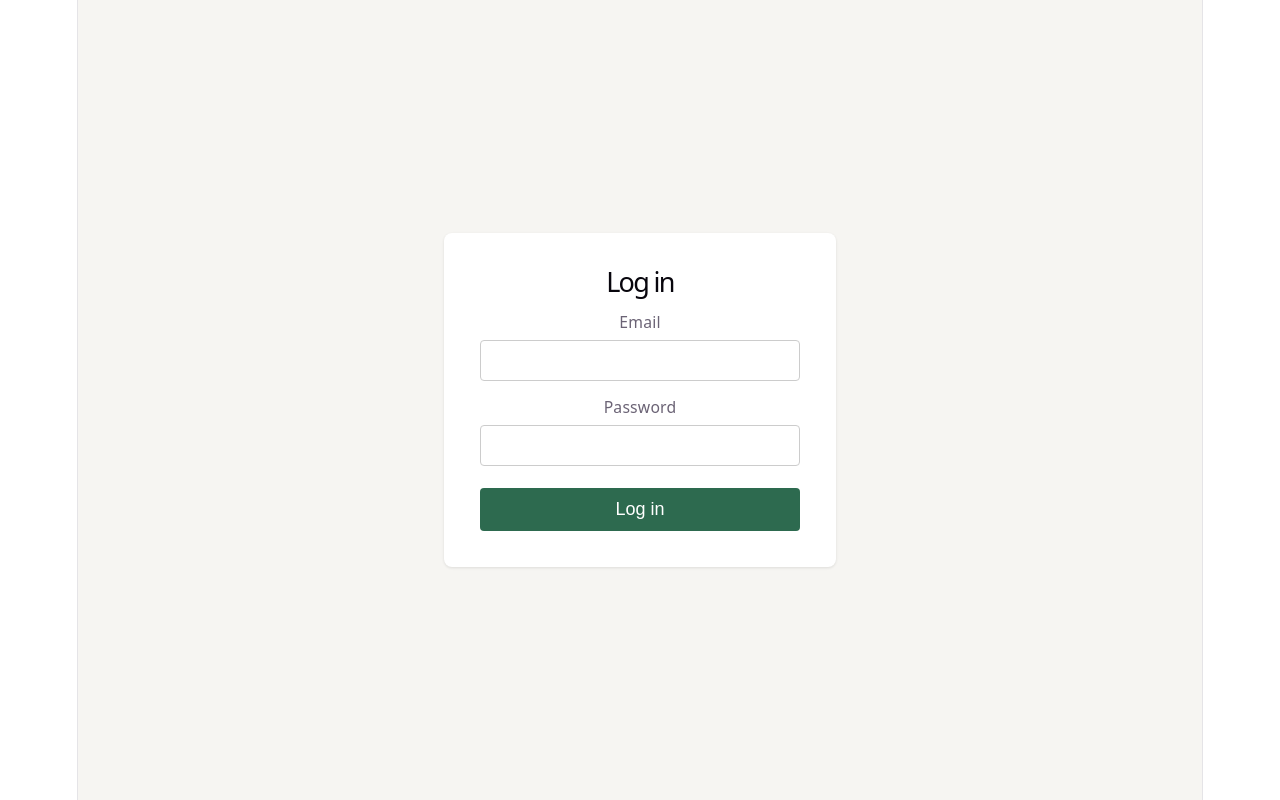
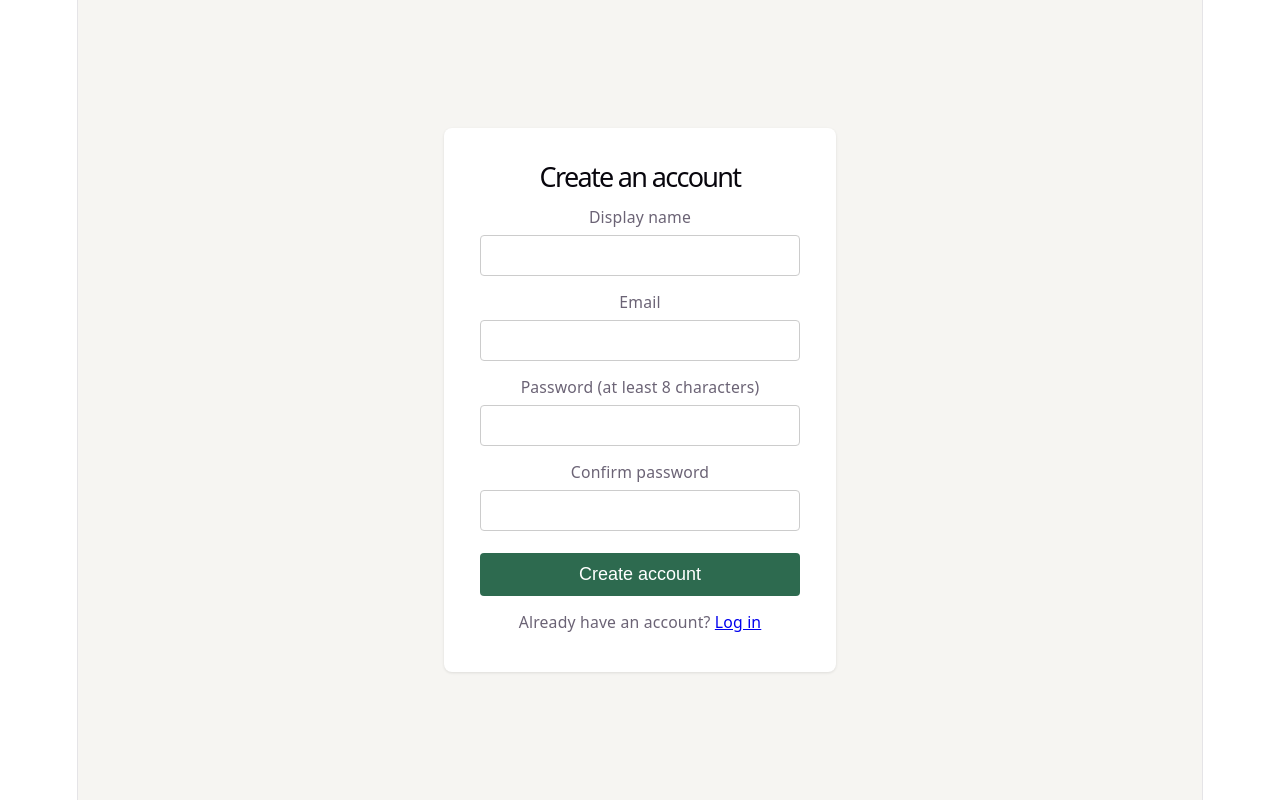
Before and after one commit to agvn23/GardenToolSharing, a React (Vite) app in the folder garden-tool-sharing-web/: page /register in a window 1280 px wide. Before the commit this address led to /login. Built offline with nearby package versions, Linux system fonts and the light colour scheme; no server answers.

Commit message:
Added RegisterPage

```diff
--- a/garden-tool-sharing-web/src/app.tsx
+++ b/garden-tool-sharing-web/src/app.tsx
@@ -9,6 +9,7 @@ import { RequestsPage } from './pages/RequestsPage';
 import { RequestAccessPage } from './pages/RequestAccessPage';
 import { HiddenToolsPage } from './pages/HiddenToolsPage';
 import { EditToolPage } from './pages/EditToolPage';
+import { RegisterPage } from './pages/RegisterPage';
 
 
 // Temporary stand-in for "/" until the Dashboard slice replaces it - proves the full
@@ -19,6 +20,7 @@ export function App() {
   return (
     <Routes>
       <Route path="/login" element={<LoginPage />} />
+      <Route path="/register" element={<RegisterPage />} />
       <Route element={<AuthGuard />}>
         <Route element={<RootLayout />}>
           <Route path="/" element={<Navigate to="/tools" replace />} />
--- a/garden-tool-sharing-web/src/contexts/AuthContext.tsx
+++ b/garden-tool-sharing-web/src/contexts/AuthContext.tsx
@@ -2,7 +2,7 @@ import { createContext, useContext, useEffect, useState, type ReactNode } from '
 import { apiFetch } from '../utils/api';
 import { getStoredToken, setStoredToken, clearStoredToken } from '../utils/authStorage';
 import type { User } from '../types/user';
-import type { AuthResponse, LoginRequest } from '../types/auth';
+import type { AuthResponse, LoginRequest, RegisterRequest } from '../types/auth';
 
 interface AuthContextValue {
   user: User | null;
@@ -12,6 +12,7 @@ interface AuthContextValue {
   isLoading: boolean;
   login: (credentials: LoginRequest) => Promise<void>;
   logout: () => void;
+  register: (details: RegisterRequest) => Promise<void>;
 }
 
 const AuthContext = createContext<AuthContextValue | undefined>(undefined);
@@ -51,6 +52,16 @@ export function AuthProvider({ children }: { children: ReactNode }) {
     setUser(response.user);
   }
 
+  async function register(details: RegisterRequest) {
+    const response = await apiFetch<AuthResponse>('/auth/register', {
+      method: 'POST',
+      body: details,
+    });
+    setStoredToken(response.token);
+    setToken(response.token);
+    setUser(response.user);
+  }
+
   function logout() {
     clearStoredToken();
     setToken(null);
@@ -58,7 +69,7 @@ export function AuthProvider({ children }: { children: ReactNode }) {
   }
 
   return (
-    <AuthContext.Provider value={{ user, token, isLoading, login, logout }}>
+    <AuthContext.Provider value={{ user, token, isLoading, login, register, logout }}>
       {children}
     </AuthContext.Provider>
   );
--- a/garden-tool-sharing-web/src/pages/LoginPage.tsx
+++ b/garden-tool-sharing-web/src/pages/LoginPage.tsx
@@ -1,5 +1,5 @@
 import { useState, type CSSProperties, type FormEvent } from 'react';
-import { Navigate, useLocation, useNavigate } from 'react-router-dom';
+import { Link, Navigate, useLocation, useNavigate } from 'react-router-dom';
 import { useAuth } from '../contexts/AuthContext';
 import { ApiError } from '../utils/problemDetails';
 
@@ -68,6 +68,9 @@ if (user) return <Navigate to={from} replace />;
         <button type="submit" disabled={isSubmitting} style={styles.button}>
           {isSubmitting ? 'Logging in…' : 'Log in'}
         </button>
+        <p style={{ margin: 0, fontSize: '0.875rem' }}>
+          No account yet? <Link to="/register">Create one</Link>
+        </p>
       </form>
     </div>
   );
--- /dev/null
+++ b/garden-tool-sharing-web/src/pages/RegisterPage.tsx
@@ -0,0 +1,146 @@
+import { useState, type CSSProperties, type FormEvent } from 'react';
+import { Link, Navigate, useNavigate } from 'react-router-dom';
+import { useAuth } from '../contexts/AuthContext';
+import { errorMessage } from '../utils/problemDetails';
+
+export function RegisterPage() {
+  const { register, user, isLoading } = useAuth();
+  const navigate = useNavigate();
+
+  const [displayName, setDisplayName] = useState('');
+  const [email, setEmail] = useState('');
+  const [password, setPassword] = useState('');
+  const [confirm, setConfirm] = useState('');
+  const [error, setError] = useState<string | null>(null);
+  const [isSubmitting, setIsSubmitting] = useState(false);
+
+  async function handleSubmit(event: FormEvent) {
+    event.preventDefault();
+    setError(null);
+
+    if (password !== confirm) {
+      setError("The passwords don't match.");
+      return;
+    }
+
+    setIsSubmitting(true);
+    try {
+      await register({ displayName: displayName.trim(), email: email.trim(), password });
+      navigate('/tools', { replace: true });
+    } catch (err) {
+      setError(errorMessage(err));
+    } finally {
+      setIsSubmitting(false);
+    }
+  }
+
+  // Wait for the stored-token check, and send anyone already logged in onward
+  if (isLoading) return null;
+  if (user) return <Navigate to="/tools" replace />;
+
+  return (
+    <div style={styles.page}>
+      <form onSubmit={handleSubmit} style={styles.card}>
+        <h1 style={styles.heading}>Create an account</h1>
+
+        <label style={styles.label}>
+          Display name
+          <input
+            value={displayName}
+            onChange={(e) => setDisplayName(e.target.value)}
+            required
+            minLength={2}
+            maxLength={50}
+            autoComplete="name"
+            style={styles.input}
+          />
+        </label>
+
+        <label style={styles.label}>
+          Email
+          <input
+            type="email"
+            value={email}
+            onChange={(e) => setEmail(e.target.value)}
+            required
+            maxLength={254}
+            autoComplete="email"
+            style={styles.input}
+          />
+        </label>
+
+        <label style={styles.label}>
+          Password (at least 8 characters)
+          <input
+            type="password"
+            value={password}
+            onChange={(e) => setPassword(e.target.value)}
+            required
+            minLength={8}
+            maxLength={100}
+            autoComplete="new-password"
+            style={styles.input}
+          />
+        </label>
+
+        <label style={styles.label}>
+          Confirm password
+          <input
+            type="password"
+            value={confirm}
+            onChange={(e) => setConfirm(e.target.value)}
+            required
+            autoComplete="new-password"
+            style={styles.input}
+          />
+        </label>
+
+        {error && <p role="alert" style={styles.error}>{error}</p>}
+
+        <button type="submit" disabled={isSubmitting} style={styles.button}>
+          {isSubmitting ? 'Creating account…' : 'Create account'}
+        </button>
+
+        <p style={styles.footer}>
+          Already have an account? <Link to="/login">Log in</Link>
+        </p>
+      </form>
+    </div>
+  );
+}
+
+const styles: Record<string, CSSProperties> = {
+  page: {
+    minHeight: '100vh',
+    display: 'flex',
+    alignItems: 'center',
+    justifyContent: 'center',
+    fontFamily: 'system-ui, sans-serif',
+    background: '#f6f5f2',
+  },
+  card: {
+    display: 'flex',
+    flexDirection: 'column',
+    gap: '0.75rem',
+    width: '320px',
+    padding: '2rem',
+    background: '#fff',
+    borderRadius: '8px',
+    boxShadow: '0 1px 3px rgba(0,0,0,0.1)',
+  },
+  heading: { margin: 0, fontSize: '1.5rem' },
+  label: { display: 'flex', flexDirection: 'column', gap: '0.25rem', fontSize: '0.875rem' },
+  input: { padding: '0.5rem', fontSize: '1rem', border: '1px solid #ccc', borderRadius: '4px' },
+  error: { color: '#b91c1c', fontSize: '0.875rem', margin: 0 },
+  button: {
+    marginTop: '0.5rem',
+    padding: '0.6rem',
+    fontSize: '1rem',
+    background: '#2d6a4f',
+    color: '#fff',
+    border: 'none',
+    borderRadius: '4px',
+    cursor: 'pointer',
+  },
+  footer: { margin: 0, fontSize: '0.875rem' },
+};
```
